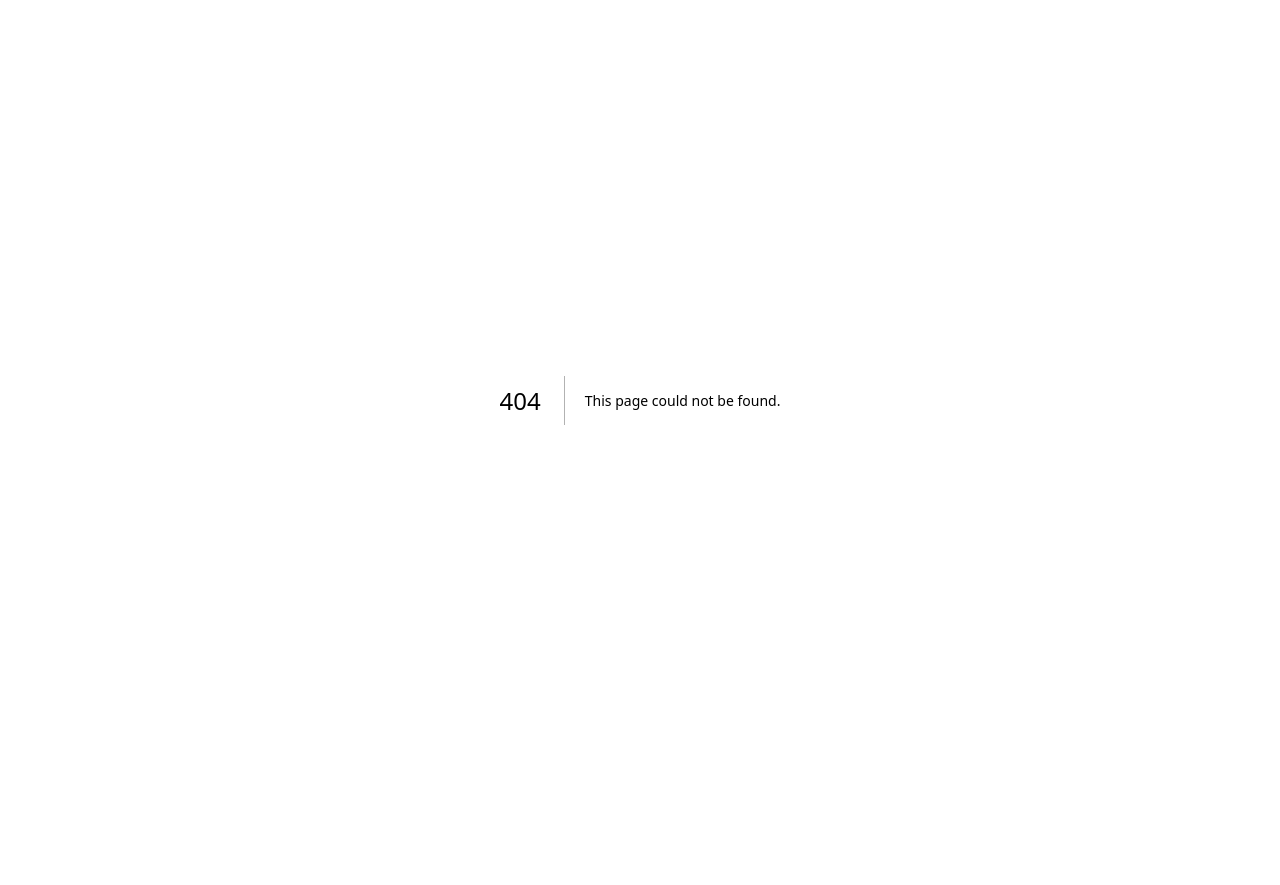
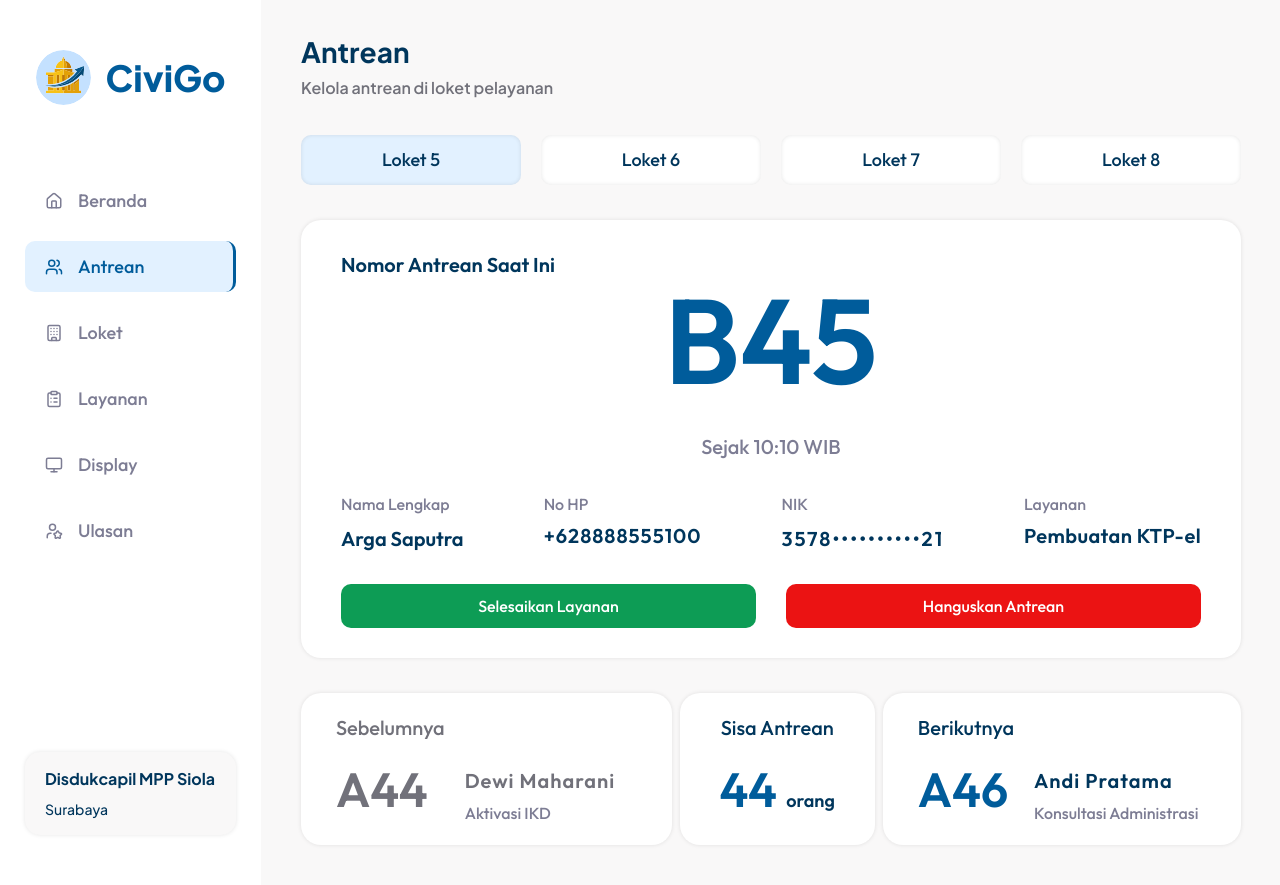
Before and after one commit to dimasandhk/civigo-web, a Next.js app: page /admin/antrean in a window 1280 px wide. Before the commit this address had no page. Before the commit the page ends 800 px from the top, so only its background shows below. Built offline with nearby package versions, Linux system fonts and the light colour scheme.

Commit message:
feat: admin loket page (frontdesk officer)

```diff
--- /dev/null
+++ b/app/admin/antrean/page.tsx
@@ -0,0 +1,112 @@
+import type { Metadata } from "next";
+import Button from "../../components/Button";
+import AdjacentQueueCard from "../../components/admin/AdjacentQueueCard";
+import DetailField from "../../components/admin/DetailField";
+import LoketTab from "../../components/admin/LoketTab";
+import PageHeader from "../../components/admin/PageHeader";
+
+export const metadata: Metadata = {
+  title: "Antrean — CiviGo",
+};
+
+const LOKET_TABS = ["Loket 5", "Loket 6", "Loket 7", "Loket 8"];
+
+const CURRENT = {
+  number: "B45",
+  since: "Sejak 10:10 WIB",
+  fields: [
+    { label: "Nama Lengkap", value: "Arga Saputra", valueClassName: "" },
+    {
+      label: "No HP",
+      value: "+628888555100",
+      valueClassName: "leading-6 tracking-[0.05em]",
+    },
+    {
+      label: "NIK",
+      value: "3578••••••••••21",
+      valueClassName: "tracking-[0.1em]",
+    },
+    {
+      label: "Layanan",
+      value: "Pembuatan KTP-el",
+      valueClassName: "leading-6 tracking-[0.02em]",
+    },
+  ],
+};
+
+const REMAINING = 44;
+
+export default function AntreanPage() {
+  return (
+    <div className="flex flex-col gap-[35px]">
+      <PageHeader
+        title="Antrean"
+        description="Kelola antrean di loket pelayanan"
+      />
+
+      <div className="flex gap-5">
+        {LOKET_TABS.map((label, index) => (
+          <LoketTab key={label} label={label} isActive={index === 0} />
+        ))}
+      </div>
+
+      <section className="flex flex-col gap-[30px] rounded-[20px] bg-white px-10 py-[30px] shadow-soft">
+        <div>
+          <h2 className="font-display text-[20px] font-semibold text-ink">
+            Nomor Antrean Saat Ini
+          </h2>
+          <div className="flex h-[182px] flex-col items-center justify-between">
+            <span className="font-display text-[120px] leading-none font-semibold text-brand">
+              {CURRENT.number}
+            </span>
+            <span className="font-display text-[20px] font-medium text-queue-idle">
+              {CURRENT.since}
+            </span>
+          </div>
+        </div>
+
+        <div className="flex justify-between">
+          {CURRENT.fields.map((field) => (
+            <DetailField key={field.label} {...field} />
+          ))}
+        </div>
+
+        <div className="flex gap-[30px]">
+          <Button variant="success" className="flex-1">
+            Selesaikan Layanan
+          </Button>
+          <Button variant="danger" className="flex-1">
+            Hanguskan Antrean
+          </Button>
+        </div>
+      </section>
+
+      <div className="flex justify-between">
+        <AdjacentQueueCard
+          muted
+          label="Sebelumnya"
+          number="A44"
+          name="Dewi Maharani"
+          service="Aktivasi IKD"
+        />
+
+        <div className="flex flex-col gap-2.5 rounded-[20px] bg-white px-10 py-5 shadow-soft">
+          <span className="text-center font-display text-[20px] font-medium text-ink">
+            Sisa Antrean
+          </span>
+          <span className="text-center font-display text-[48px] font-semibold text-ink">
+            <span className="text-brand">{REMAINING}</span>{" "}
+            <span className="text-[18px]">orang</span>
+          </span>
+        </div>
+
+        <AdjacentQueueCard
+          label="Berikutnya"
+          number="A46"
+          name="Andi Pratama"
+          service="Konsultasi Administrasi"
+        />
+      </div>
+    </div>
+  );
+}
--- a/app/admin/layanan/page.tsx
+++ b/app/admin/layanan/page.tsx
@@ -3,6 +3,7 @@ import type { Metadata } from "next";
 import Button from "../../components/Button";
 import DataTable, { type DataTableColumn } from "../../components/DataTable";
 import IconButton from "../../components/IconButton";
+import PageHeader from "../../components/admin/PageHeader";
 import SearchBar from "../../components/SearchBar";
 import StatusBadge, { type Status } from "../../components/StatusBadge";
 
@@ -75,12 +76,10 @@ const COLUMNS: DataTableColumn<Layanan>[] = [
 export default function LayananPage() {
   return (
     <div className="flex flex-col gap-[34px]">
-      <header className="flex flex-col gap-3">
-        <h1 className="text-[28px] font-bold leading-6 text-ink">Layanan</h1>
-        <p className="text-[16px] font-semibold leading-6 text-muted">
-          Kelola daftar layanan yang tersedia di instansi Anda
-        </p>
-      </header>
+      <PageHeader
+        title="Layanan"
+        description="Kelola daftar layanan yang tersedia di instansi Anda"
+      />
 
       <div className="flex flex-col gap-7">
         <div className="flex gap-[30px]">
--- a/app/admin/loket/page.tsx
+++ b/app/admin/loket/page.tsx
@@ -3,6 +3,7 @@ import type { Metadata } from "next";
 import Button from "../../components/Button";
 import DataTable, { type DataTableColumn } from "../../components/DataTable";
 import IconButton from "../../components/IconButton";
+import PageHeader from "../../components/admin/PageHeader";
 import SearchBar from "../../components/SearchBar";
 import StatusBadge, { type Status } from "../../components/StatusBadge";
 
@@ -144,12 +145,10 @@ const COLUMNS: DataTableColumn<Loket>[] = [
 export default function LoketPage() {
   return (
     <div className="flex flex-col gap-[34px]">
-      <header className="flex flex-col gap-3">
-        <h1 className="text-[28px] font-bold leading-6 text-ink">Loket</h1>
-        <p className="text-[16px] font-semibold leading-6 text-muted">
-          Kelola loket yang melayani antrean
-        </p>
-      </header>
+      <PageHeader
+        title="Loket"
+        description="Kelola loket yang melayani antrean"
+      />
 
       <div className="flex flex-col gap-7">
         <div className="flex gap-[30px]">
--- a/app/components/Button.tsx
+++ b/app/components/Button.tsx
@@ -1,6 +1,6 @@
 import type { ComponentProps } from "react";
 
-export type ButtonVariant = "gradient" | "solid";
+export type ButtonVariant = "gradient" | "solid" | "success" | "danger";
 
 export type ButtonProps = ComponentProps<"button"> & {
   variant?: ButtonVariant;
@@ -13,6 +13,8 @@ const VARIANTS: Record<ButtonVariant, string> = {
   gradient:
     "h-13 bg-linear-to-b from-counter-top to-counter-bottom text-[18px] font-semibold text-white shadow-inset-soft",
   solid: "bg-brand py-2.5 text-[16px] font-medium leading-7 text-white",
+  success: "bg-positive p-2.5 text-[16px] font-medium text-white",
+  danger: "bg-danger p-2.5 text-[16px] font-medium text-white",
 };
 
 export default function Button({
@@ -21,6 +23,9 @@ export default function Button({
   ...props
 }: ButtonProps) {
   return (
-    <button className={`${BASE} ${VARIANTS[variant]} ${className}`} {...props} />
+    <button
+      className={`${BASE} ${VARIANTS[variant]} ${className}`}
+      {...props}
+    />
   );
 }
--- /dev/null
+++ b/app/components/admin/AdjacentQueueCard.tsx
@@ -0,0 +1,43 @@
+export type AdjacentQueueCardProps = {
+  label: string;
+  number: string;
+  name: string;
+  service: string;
+  /** Dims the card for an already-served entry. */
+  muted?: boolean;
+};
+
+export default function AdjacentQueueCard({
+  label,
+  number,
+  name,
+  service,
+  muted = false,
+}: AdjacentQueueCardProps) {
+  return (
+    <div className="flex items-end gap-5 rounded-[20px] bg-white px-[35px] py-5 shadow-soft">
+      <div className="flex flex-col gap-2.5">
+        <span
+          className={`font-display text-[20px] font-medium ${muted ? "text-muted" : "text-ink"}`}
+        >
+          {label}
+        </span>
+        <span
+          className={`font-display text-[48px] font-semibold ${muted ? "text-muted" : "text-brand"}`}
+        >
+          {number}
+        </span>
+      </div>
+      <div className="flex w-[172px] flex-col gap-2">
+        <span
+          className={`font-display text-[20px] font-semibold leading-6 tracking-[0.05em] ${muted ? "text-muted" : "text-ink"}`}
+        >
+          {name}
+        </span>
+        <span className="font-display text-[16px] font-medium text-queue-idle">
+          {service}
+        </span>
+      </div>
+    </div>
+  );
+}
--- /dev/null
+++ b/app/components/admin/DetailField.tsx
@@ -0,0 +1,25 @@
+export type DetailFieldProps = {
+  label: string;
+  value: string;
+  /** Extra classes for the value, e.g. per-field letter spacing. */
+  valueClassName?: string;
+};
+
+export default function DetailField({
+  label,
+  value,
+  valueClassName = "",
+}: DetailFieldProps) {
+  return (
+    <div className="flex flex-col gap-2">
+      <span className="font-display text-[16px] font-medium text-queue-idle">
+        {label}
+      </span>
+      <span
+        className={`font-display text-[20px] font-semibold text-ink ${valueClassName}`}
+      >
+        {value}
+      </span>
+    </div>
+  );
+}
--- /dev/null
+++ b/app/components/admin/LoketTab.tsx
@@ -0,0 +1,26 @@
+import type { ComponentProps } from "react";
+
+export type LoketTabProps = Omit<ComponentProps<"button">, "children"> & {
+  label: string;
+  isActive?: boolean;
+};
+
+export default function LoketTab({
+  label,
+  isActive = false,
+  className = "",
+  ...props
+}: LoketTabProps) {
+  return (
+    <button
+      type="button"
+      aria-pressed={isActive}
+      className={`flex h-[50px] w-[220px] cursor-pointer items-center justify-center gap-2.5 rounded-[10px] font-display text-[18px] font-medium leading-5 text-ink shadow-inset-soft transition-colors ${
+        isActive ? "bg-brand-tint" : "bg-white hover:bg-board"
+      } ${className}`}
+      {...props}
+    >
+      {label}
+    </button>
+  );
+}
--- /dev/null
+++ b/app/components/admin/PageHeader.tsx
@@ -0,0 +1,15 @@
+export type PageHeaderProps = {
+  title: string;
+  description: string;
+};
+
+export default function PageHeader({ title, description }: PageHeaderProps) {
+  return (
+    <header className="flex flex-col gap-3">
+      <h1 className="text-[28px] font-bold leading-6 text-ink">{title}</h1>
+      <p className="text-[16px] font-semibold leading-6 text-muted">
+        {description}
+      </p>
+    </header>
+  );
+}
--- a/app/components/admin/Sidebar.tsx
+++ b/app/components/admin/Sidebar.tsx
@@ -53,7 +53,7 @@ export default function Sidebar() {
                 aria-current={isActive ? "page" : undefined}
                 className={`flex items-center gap-[15px] rounded-[10px] border-r-[3px] px-5 py-3 font-display text-[18px] font-medium transition-colors ${
                   isActive
-                    ? "border-brand bg-nav-active text-brand"
+                    ? "border-brand bg-brand-tint text-brand"
                     : "border-transparent text-queue-idle hover:bg-board"
                 }`}
               >
--- a/app/components/display/ServiceCategoryButton.tsx
+++ b/app/components/display/ServiceCategoryButton.tsx
@@ -20,7 +20,11 @@ export default function ServiceCategoryButton({
       {...props}
     >
       {label}
-      <ChevronRight size={20} strokeWidth={1.8} className="shrink-0 text-brand" />
+      <ChevronRight
+        size={20}
+        strokeWidth={1.8}
+        className="shrink-0 text-brand"
+      />
     </button>
   );
 }
--- a/app/globals.css
+++ b/app/globals.css
@@ -18,11 +18,13 @@
   --color-line: #efefef;
   --color-field: #f4f4f4;
   --color-placeholder: #939397;
-  --color-nav-active: #e2f1ff;
+  --color-brand-tint: #e2f1ff;
   --color-success: #0f7100;
   --color-success-soft: #e4ffe2;
   --color-warning: #c07902;
   --color-warning-soft: #ffeed0;
+  --color-positive: #0d9c55;
+  --color-danger: #eb1313;
 
   --shadow-inset-soft: inset 0 0 4px 0 rgb(0 0 0 / 0.1);
   --shadow-soft: 0 0 4px 0 rgb(0 0 0 / 0.1);
```
